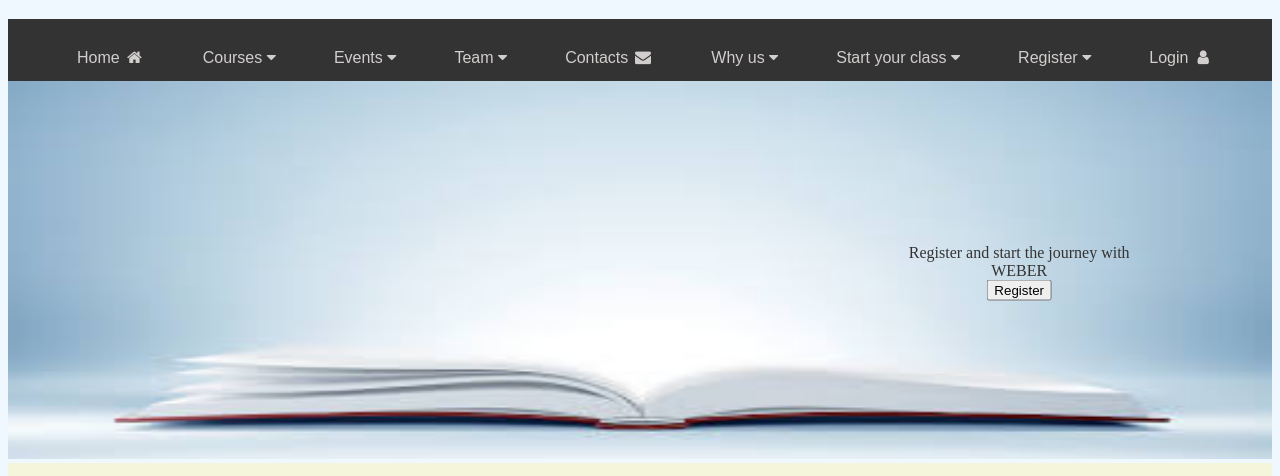
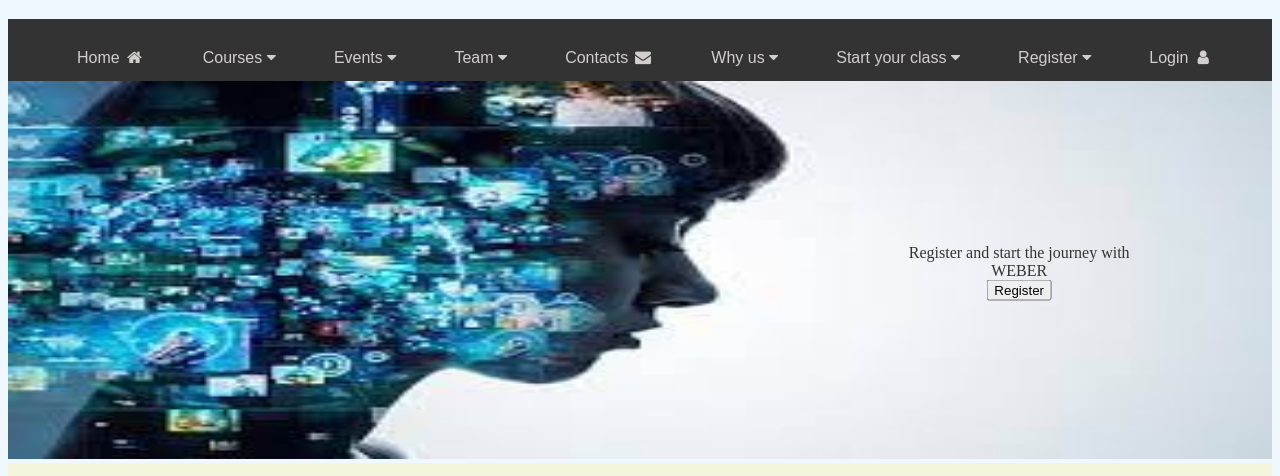
Before and after one commit to webertraining/Webertraininginstitute, a plain HTML site: page index.html in a window 1280 px wide. Shown: the part 61-537 px from the top of the page. Drawn offline with Linux system fonts and the light colour scheme.

Commit message:
Update index.html

```diff
--- a/index.html
+++ b/index.html
@@ -128,7 +128,7 @@
 <body>
 
     <div class="container">
-        <img src="download.jfif" alt="learn" style="width:100%;">
+        <img src="background.jpg" alt="learn" style="width:100%;">
         <div class="centered">Register and start the journey with WEBER <br> <button class="" href="#">Register</button>
         </div>
     </div>
```
